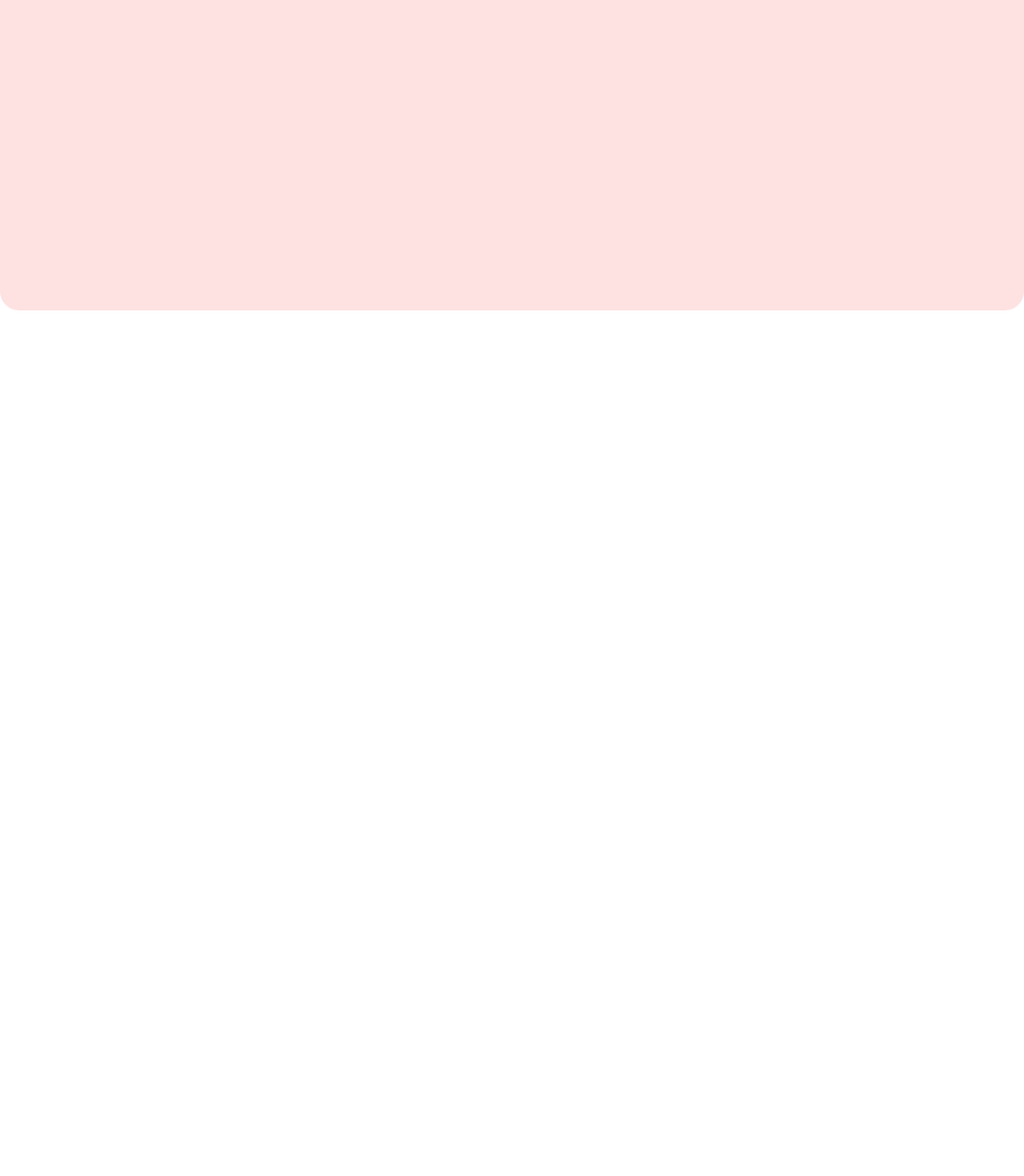
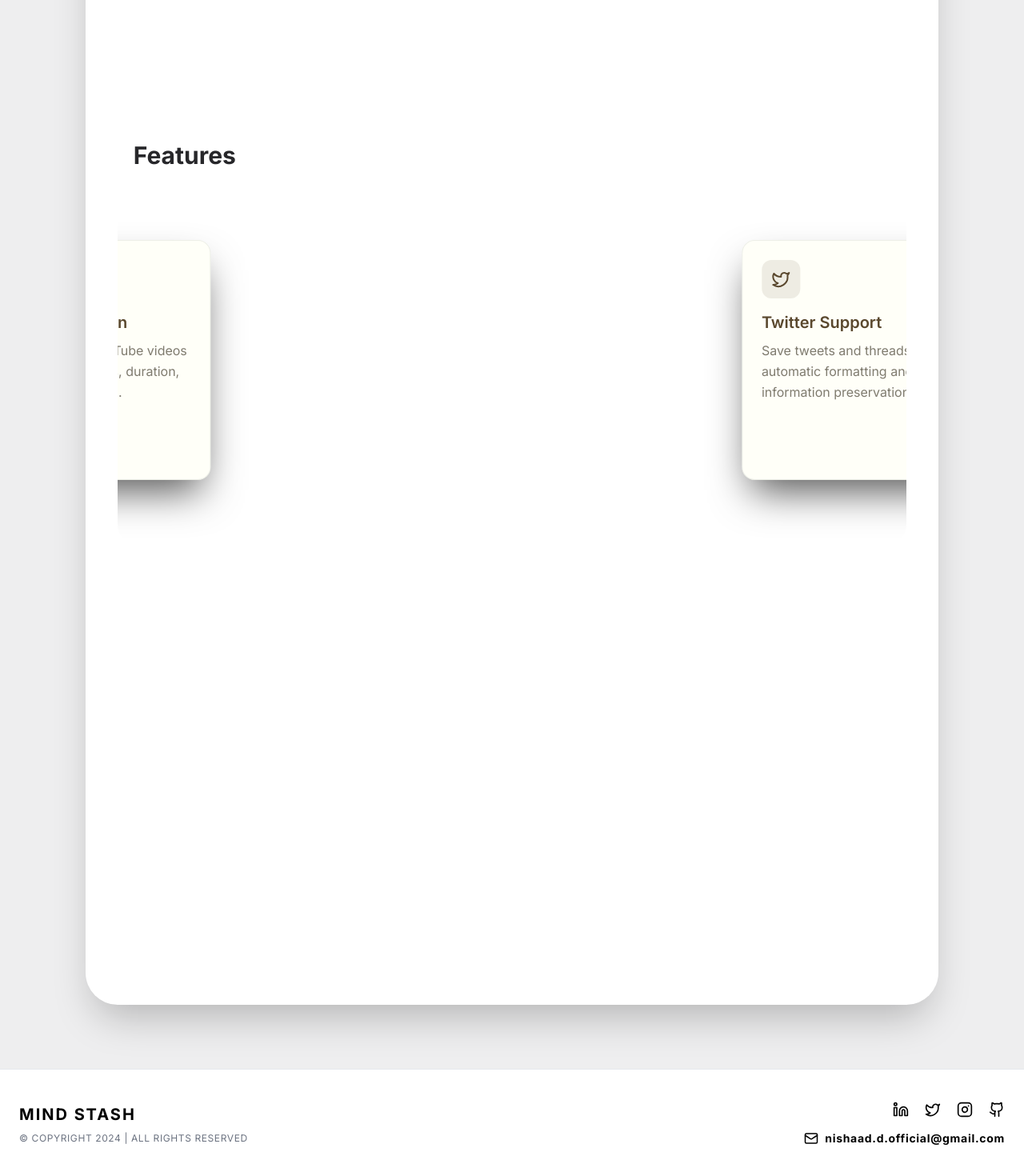
Before and after one commit to NishaadDhabale/Mindstash, a React (Vite) app in the folder frontend/: page / in a window 1280 px wide. Shown: the part 1318-2788 px from the top of the page at 80% size. Built offline with nearby package versions, Linux system fonts and the light colour scheme.

Commit message:
frontend Update

```diff
--- /dev/null
+++ b/frontend/src/components/Foooter.tsx
@@ -0,0 +1,46 @@
+import {  Twitter, Instagram, Youtube, Github, Map, Mail, Linkedin } from 'lucide-react';
+const Foooter = () => {
+  return (
+    <footer className="w-full border-t mt-20 border-gray-200 px-6 py-10 bg-white font-sans">
+      <div className="max-w-7xl mx-auto flex flex-col md:flex-row justify-between items-start md:items-center gap-8">
+
+        {/* Left Section: Brand & Copyright */}
+        <div className="flex flex-col gap-2">
+          <h2 className="text-xl font-bold tracking-widest text-black uppercase">
+            Mind Stash
+          </h2>
+          <p className="text-xs text-gray-500 tracking-wider uppercase">
+            © Copyright 2024 | All Rights Reserved
+          </p>
+        </div>
+
+        {/* Right Section: Socials & Contact */}
+        <div className="flex flex-col items-end gap-4">
+          {/* Social Icons */}
+          <div className="flex items-center gap-5 text-black">
+            <a href="https://www.linkedin.com/in/nishaad-dhabale-7a6466298/" target="_blank" className="hover:opacity-60 transition-opacity"><Linkedin size={20} /></a>
+            <a href="https://x.com/trynabegeekie" className="hover:opacity-60 transition-opacity" target="_blank"><Twitter size={20} /></a>
+            <a href="https://www.instagram.com/spud_niko/" className="hover:opacity-60 transition-opacity " target="_blank"><Instagram size={20} /></a>
+
+            <a href="https://github.com/NishaadDhabale" className="hover:opacity-60 transition-opacity" target="_blank"><Github size={20} /></a>
+
+          </div>
+
+          {/* Email Link */}
+          <div className="flex items-center gap-2 text-black">
+            <Mail size={18} />
+            <a
+              href="mailto:MNI@MEDNEWSINDIA.COM"
+              className="text-sm font-bold tracking-wider hover:underline"
+            >
+              nishaad.d.official@gmail.com
+            </a>
+          </div>
+        </div>
+
+      </div>
+    </footer>
+  );
+};
+
+export default Foooter;
--- a/frontend/src/components/Footer.tsx
+++ b/frontend/src/components/Footer.tsx
@@ -3,7 +3,7 @@ import { Bookmark, Twitter, Youtube, Github, Mail } from 'lucide-react';
 
 const Footer = () => {
   return (
-    <footer className="bg-mindstash-cream border-t border-mindstash-sage/20">
+    <footer className="w-screen bg-whit ">
       <div className="max-w-7xl mx-auto px-4 sm:px-6 lg:px-8 py-16">
         <div className="grid md:grid-cols-3 gap-8">
           <div className="space-y-6">
--- a/frontend/src/pages/Landing2.tsx
+++ b/frontend/src/pages/Landing2.tsx
@@ -1,24 +1,46 @@
 import React from 'react';
-import { Brain } from 'lucide-react';
+import { Share2,Youtube,Twitter,Brain } from 'lucide-react';
 import { useScroll,motion, useTransform } from 'motion/react';
+import Foooter from '../components/Foooter';
 
 
 export default function Landing2() {
   const horizontalRef = React.useRef<HTMLDivElement>(null);
   const { scrollYProgress: horizontalScroll } = useScroll({
     target: horizontalRef,
+  });
+  const xTransfrom = useTransform(horizontalScroll, [0.2, 1], [ '0%','-66.7%']);
 
-  });
-  const xTransfrom = useTransform(horizontalScroll, [0, 1], ['0vw', '-200vw']);
+   const features = [
 
+    {
+      icon: Share2,
+      title: 'Easy Sharing',
+      description:
+        'Share individual bookmarks or entire collections with friends, colleagues, or make them public.',
+    },
+
+    {
+      icon: Youtube,
+      title: 'YouTube Integration',
+      description:
+        'Special support for YouTube videos with thumbnail previews, duration, and channel information.',
+    },
+    {
+      icon: Twitter,
+      title: 'Twitter Support',
+      description:
+        'Save tweets and threads with automatic formatting and user information preservation.',
+    },
+  ];
   return (
-    <div className="h-auto max-w-screen bg-gray-100 font-sans">
+    <div className="h-auto flex justify-center flex-col items-center w-full bg-gray-100 font-sans">
 
 
 
-      <div className=" min-h-screen overflow-hidden flex items-center justify-center p-4 md:p-10 font-sans">
+      <div className="w-5/6 min-h-screen flex items-center justify-center font-sans">
         {/* Main Container */}
-        <div className="max-w-8xl w-full bg-white  rounded-[40px] shadow-2xl overflow-hidden relative">
+        <div className="w-full bg-white rounded-[40px] shadow-2xl overflow-hidden relative">
           {/* Navigation */}
 
 
@@ -128,34 +150,52 @@ export default function Landing2() {
         </div>
       </div>
 
-      <div ref={horizontalRef} className="flex flex-col  items-center max-w-screen h-[300vh] text-gray-400  bg-white  rounded">
+      <div ref={horizontalRef} className="flex flex-col w-5/6 items-center relative h-[200vh] text-gray-400 p-10 bg-white  rounded-[40px] shadow-2xl">
 
-          <div className="  flex max-w-screen overflow-hidden h-48 text-black bg-opacity-45 bg-gray-100 italic rounded-full p-6 mt-20 items-center text-2xl">
+          <div className=" mb-32 md:rounded-full flex flex-col  overflow-hidden justify-center md:h-48  text-black bg-opacity-45 bg-gray-100 italic rounded-xl p-6 mt-20 items-center text-2xl">
             <p>"Fragments of thought are but wandering stars</p>
-            <p>-only when gathered do they reveal the map of your mind."</p>
+            <p>only when gathered do they reveal the map of your mind."</p>
           </div>
-<div  mt-36 className="sticky top-36 overflow-hidden">
-          <div className="mt-20 overflow-hidden ">Features</div>
+<div className="sticky w-full top-36 overflow-hidden">
+          <div className="mt-20 text-3xl text-zinc-800 font-bold pl-5 overflow-hidden ">Features</div>
 
-          <div  className="overflow-hidden w-screen">
+          <div  className=" flex ">
             <div
 
-              className="bg-red-100 w-full h-[460px] rounded-3xl mt-2 overflow-hidden  "
+              className=" w-full h-[460px] rounded-3xl mt-2 overflow-hidden  "
             >
-              <motion.div style={{x:xTransfrom}} className="flex overflow-hidden">
-                <div className="flex bg-green-100 h-[460px] w-screen">hi</div>
-                <div className="bg-blue-100 h-[460px] w-screen">hi</div>
-                <div className="bg-purple-100 h-[460px] w-screen">hi </div>
+              <motion.div style={{x:xTransfrom}} className="  flex w-[300%]">
+
+          {features.map((feature, index) => (
+            <div className="flex p-2 justify-center items-center bg-gray-10 h-[460px] md:w-1/3">
+            <div
+              key={index}
+              className=" md:w-1/3 w-full p-6 overflow-hidden rounded-2xl border shadow-2xl shadow-neutral-600 h-[300px] border-mindstash-sage/20 hover:border-mindstash-sage hover:shadow-lg transition-all duration-300 bg-mindstash-cream/30"
+            >
+              <div className="w-12 h-12 bg-mindstash-brown/10 rounded-xl flex items-center justify-center mb-4 group-hover:bg-mindstash-brown group-hover:text-mindstash-cream transition-colors">
+                <feature.icon className="w-6 h-6 text-mindstash-brown group-hover:text-mindstash-cream" />
+              </div>
+              <h3 className="text-xl font-semibold text-mindstash-brown mb-2">
+                {feature.title}
+              </h3>
+              <p className="text-mindstash-stone leading-relaxed">
+                {feature.description}
+              </p>
+            </div>
+            </div>
+          ))}
+       {/*
+                <div className="flex justify-center items-center bg-gray-100 h-[460px] w-1/3">hi1</div>
+                <div className="flex justify-center items-center bg-gray-100 h-[460px] w-1/3">hi2</div>
+                <div className="flex justify-center items-center bg-gray-100 h-[460px] w-1/3">hi3</div>*/}
+
               </motion.div>
             </div>
           </div>
           </div>
 
       </div>
-
-
-
-
+      <Foooter/>
 
 
 
```
Also changed, not shown: 1 other file (tests, documents, lock files or other folders).
